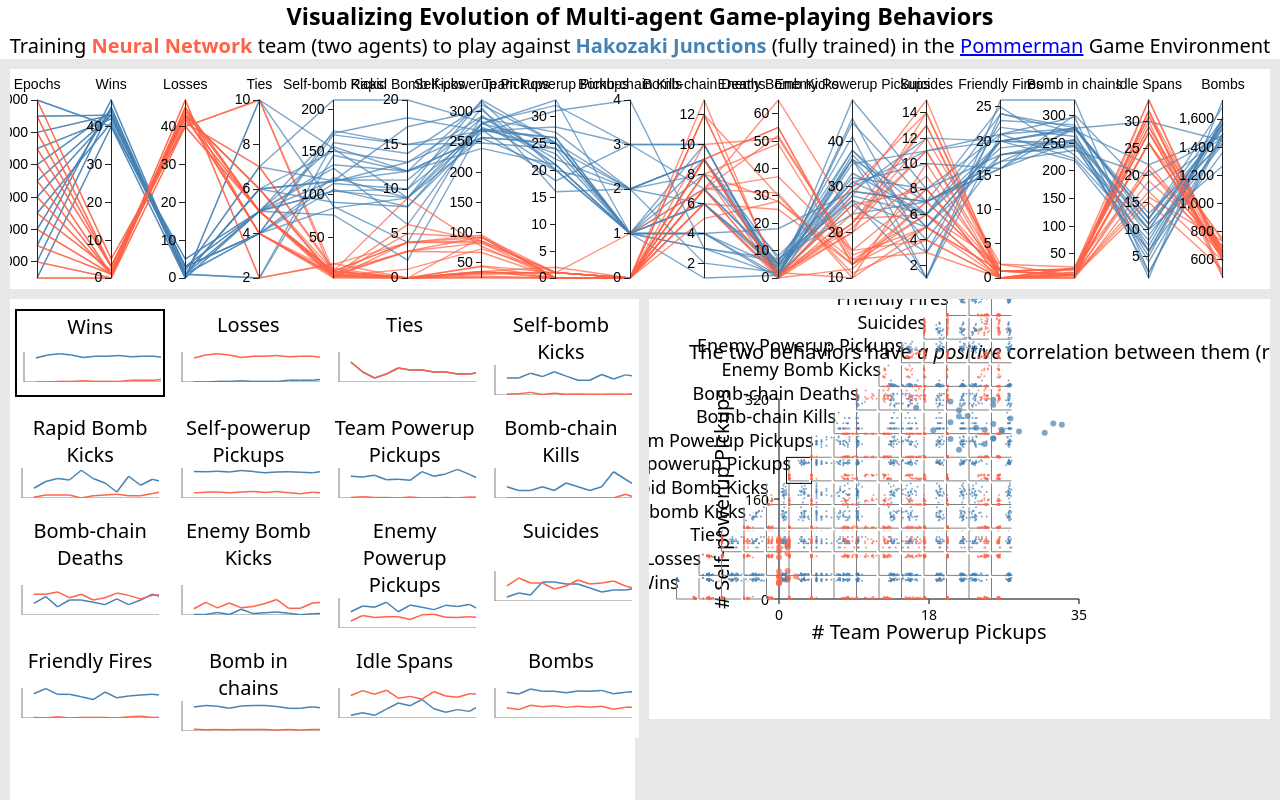
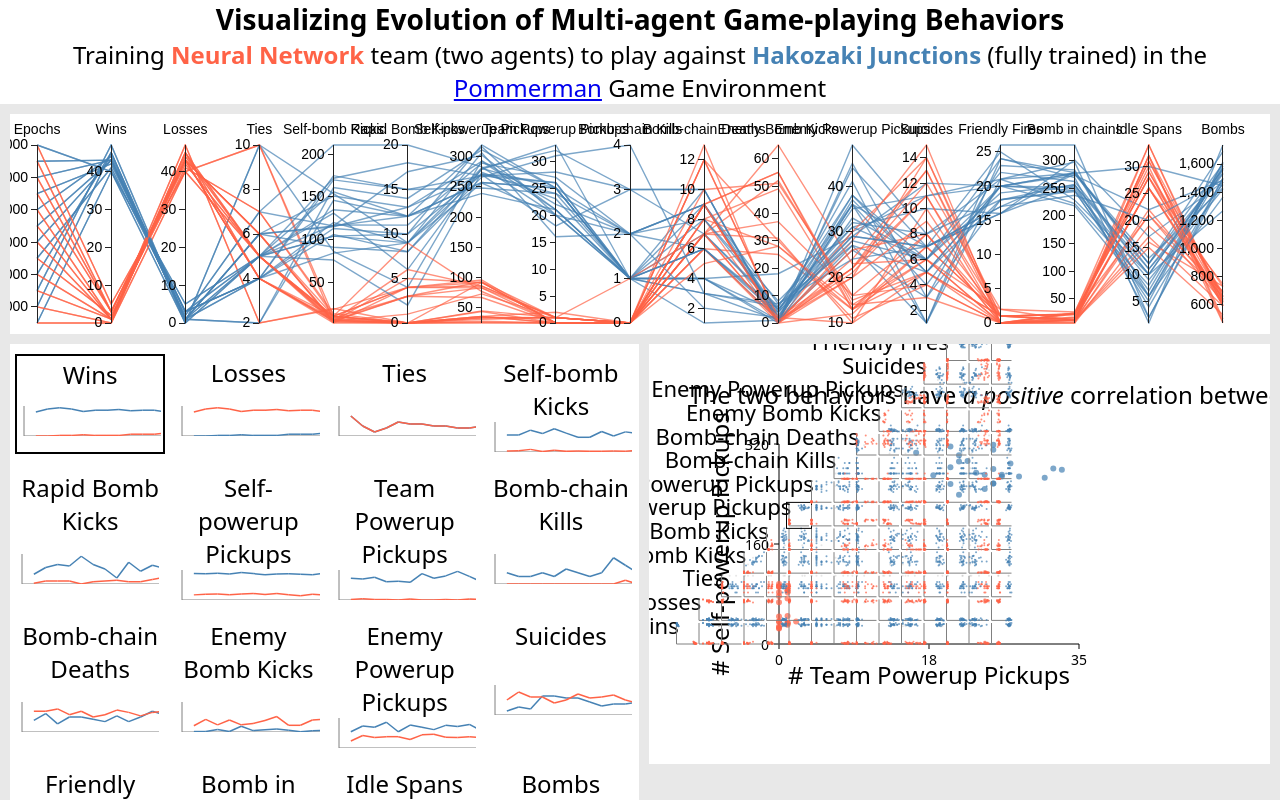
Before and after one commit to s-agarwl/EvolvingAI, a plain HTML site: page index.html in a window 1280 px wide. Drawn offline with nearby package versions, Linux system fonts and the light colour scheme.

Commit message:
adjusting font-sizes

```diff
--- a/index.html
+++ b/index.html
@@ -16,7 +16,7 @@
         {
             background-color: rgb(0, 0, 0);
             font-family: system-ui;
-            font-size: 20px;
+            font-size: 24px;
             position: fixed;
             width: 100%;
             left: 0%;
@@ -445,12 +445,17 @@
         let negativeColor = "red";
         let nuetralColor = "black";
 
-        let font1 = "18px system-ui";  //tick labels
-        let font2 = "20px system-ui";
-        let font3 = "18px system-ui";
+        // let font1 = "18px system-ui";  //tick labels
+        // let font2 = "20px system-ui";
+        // let font3 = "18px system-ui";
+        // let tickLabelSize =  "14px system-ui";
+
+        let font1 = "22px system-ui";  //tick labels
+        let font2 = "24px system-ui";
+        let font3 = "22px system-ui";
         let tickLabelSize =  "14px system-ui";
 
-        let divFontSize="20px";
+
         let divFontStyle="";
 
         let selectWidth=100;
@@ -914,7 +919,7 @@
                 extraText = ` The selected behavior <span class="dynamicText">${maxCorr[metric][1]}</span> has <span class="computedText">${corrIntensity}</span> correlation (r=${corrWithWin.toFixed(3)}) with the <span class="dynamicText">Wins</span> <span class="infoIcon behavior" bindex=0>ⓘ</span> behavior.`;
             }
                 div1.append("text").html(`<p>${appendedText}${extraText}</p>`)
-                .style("font-size",divFontSize)
+                // .style("font-size",divFontSize)
                 .style("font-style",divFontStyle)
                 .style("color",divFontColor)
 
```
